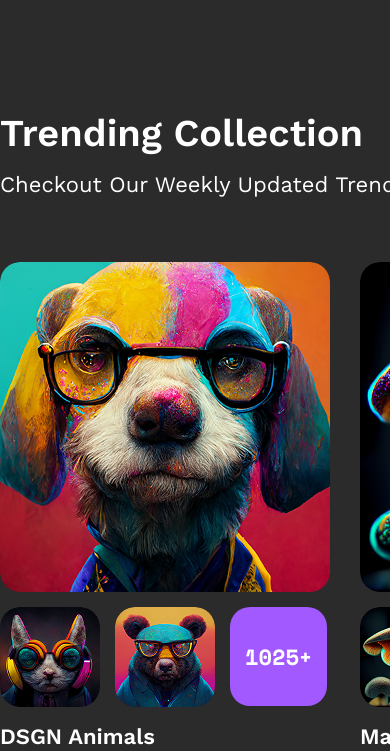
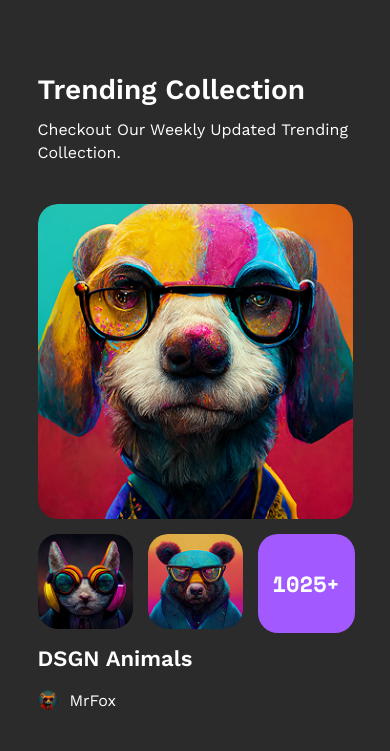
Before and after one commit to dimajpeg/react-good-food, a React (Create React App) app: page / in a window 390 px wide. Shown: the part 817-1568 px from the top of the page. Built offline with nearby package versions, Linux system fonts and the light colour scheme.

Commit message:
добавил адаптив для секции trending

```diff
--- a/src/components/Hero/Hero.module.css
+++ b/src/components/Hero/Hero.module.css
@@ -1,5 +1,4 @@
 .hero {
-  /* height: 544px; */
   padding: 80px 0px;
 }
 
@@ -140,13 +139,11 @@
 
 .figcaption {
   display: flex;
-  /* align-items: center; */
   justify-content: center;
   flex-direction: column;
   gap: 10px;
   border-radius: 0 0 20px 20px;
   padding: 20px;
-  /* width: 510px; */
   height: 109px;
   background: var(--background---secondary);
 }
@@ -192,7 +189,6 @@
 
 @media (max-width: 1279px) {
   .hero {
-    /* height: 381px; */
   }
 
   .container {
@@ -259,7 +255,6 @@
 @media (max-width: 480px) {
   .hero {
     padding: 40px 0px;
-    /* height: 786px; */
   }
 
   .container {
--- a/src/components/Trending/Trending.jsx
+++ b/src/components/Trending/Trending.jsx
@@ -1,10 +1,24 @@
 import React from "react";
 import styles from "./Trending.module.css";
+import useWindowWidth from "../../hooks/useWindowWidth";
 
 const basePath = "./images/";
 
 
 function Trending({ data: collections = [] }) {
+  const width = useWindowWidth();
+
+  let itemsToShow;
+  if (width >= 1280) { // Десктоп
+    itemsToShow = 3;
+  } else if (width >= 834) { // Планшет
+    itemsToShow = 2;
+  } else { // Мобильный
+    itemsToShow = 1;
+  }
+
+  const visibleCollections = collections.slice(0, itemsToShow);
+
   return (
     <section className={styles.trending}>
       <div className={styles.container}>
@@ -12,7 +26,8 @@ function Trending({ data: collections = [] }) {
         <p>Checkout our weekly updated trending collection.</p>
 
         <ul>
-          {collections.map((collection) => (
+          {/* 5. Используем обрезанный массив для рендеринга */}
+          {visibleCollections.map((collection) => (
             <TrendingItem collection={collection} key={collection.title} />
           ))}
         </ul>
@@ -25,7 +40,7 @@ function TrendingItem({ collection }) {
   // const { images: [img, ...ribbon], count, title, author: { ava, name } } = collection;
 
   return (
-    <li>
+    <li className={styles.trendingItem}>
       <img src={basePath + collection.images[0]} alt="" />
       <div className={styles.ribbon}>
         <img src={basePath + collection.images[1]} alt="" />
--- a/src/components/Trending/Trending.module.css
+++ b/src/components/Trending/Trending.module.css
@@ -40,31 +40,27 @@
 
 .trending ul {
   display: flex;
-  align-items: flex-start;
-  justify-content: flex-start;
   flex-direction: row;
   gap: 30px;
-  height: 525px;
   padding: 0;
   margin: 0;
+  list-style: none;
+  justify-content: center;
 }
 
-.trending ul li {
+.trending .trendingItem {
   display: flex;
-  align-items: flex-start;
-  justify-content: flex-start;
   flex-direction: column;
   gap: 15px;
-  border-radius: 20px;
-  height: 525px;
+  width: 330px;
 }
 
-.trending ul li img {
+.trending .trendingItem img {
   border-radius: 20px;
   height: 330px;
 }
 
-.trending ul li .ribbon {
+.trending .trendingItem .ribbon {
   display: flex;
   align-items: flex-start;
   justify-content: flex-start;
@@ -73,12 +69,12 @@
   height: 100px;
 }
 
-.trending ul li .ribbon img {
+.trending .trendingItem .ribbon img {
   border-radius: 20px;
   height: 100px;
 }
 
-.trending ul li .ribbon .count {
+.trending .trendingItem .ribbon .count {
   display: flex;
   align-items: center;
   justify-content: center;
@@ -97,7 +93,7 @@
   color: var(--text);
 }
 
-.trending ul li .title {
+.trending .trendingItem .title {
   font-family: var(--second-family);
   font-weight: 600;
   font-size: 22px;
@@ -107,7 +103,7 @@
   margin: 0;
 }
 
-.trending ul li .author {
+.trending .trendingItem .author {
   display: flex;
   align-items: flex-start;
   justify-content: flex-start;
@@ -117,15 +113,75 @@
   height: 24px;
 }
 
-.trending ul li .author img {
+.trending .trendingItem .author img {
   border-radius: 100px;
   height: 24px;
 }
 
-.trending ul li .author .name {
+.trending .trendingItem .author .name {
   font-family: var(--second-family);
   font-weight: 400;
   font-size: 16px;
   line-height: 140%;
   color: var(--text);
 }
+
+@media (max-width: 1279px) {
+  .trending {
+    gap: 40px;
+    padding: 40px 0px;
+    height: 716px;
+  }
+
+  .trending .container {
+    max-width: 690px;
+  }
+
+  .trending h2 {
+    font-size: 28px;
+    line-height: 140%;
+  }
+
+  .trending p {
+    font-weight: 400;
+    font-size: 16px;
+    line-height: 140%;
+    margin-bottom: 40px;
+  }
+}
+
+@media (max-width: 480px) {
+  .trending {
+    justify-content: center;
+    height: 718px;
+  }
+
+  .trending .container {
+    max-width: 315px;
+    justify-content: center;
+  }
+
+  .trending .trendingItem {
+    width: 100%;
+    max-width: 330px;
+  }
+  .trending .trendingItem img {
+    height: 315px;
+  }
+
+  .trending .trendingItem .ribbon {
+    height: 95px;
+  }
+
+  .trending .trendingItem .ribbon img {
+    height: 95px;
+  }
+
+  .trending .trendingItem .author {
+    height: 20px;
+  }
+
+  .trending .trendingItem .author img {
+    height: 20px;
+  }
+}
--- /dev/null
+++ b/src/hooks/useWindowWidth.js
@@ -0,0 +1,18 @@
+import { useState, useEffect } from 'react';
+
+function useWindowWidth() {
+  const [width, setWidth] = useState(window.innerWidth);
+
+  useEffect(() => {
+    const handleResize = () => setWidth(window.innerWidth);
+
+    window.addEventListener('resize', handleResize);
+
+    // Очистка при размонтировании компонента
+    return () => window.removeEventListener('resize', handleResize);
+  }, []); // Пустой массив, чтобы эффект запустился один раз
+
+  return width;
+}
+
+export default useWindowWidth;
```
